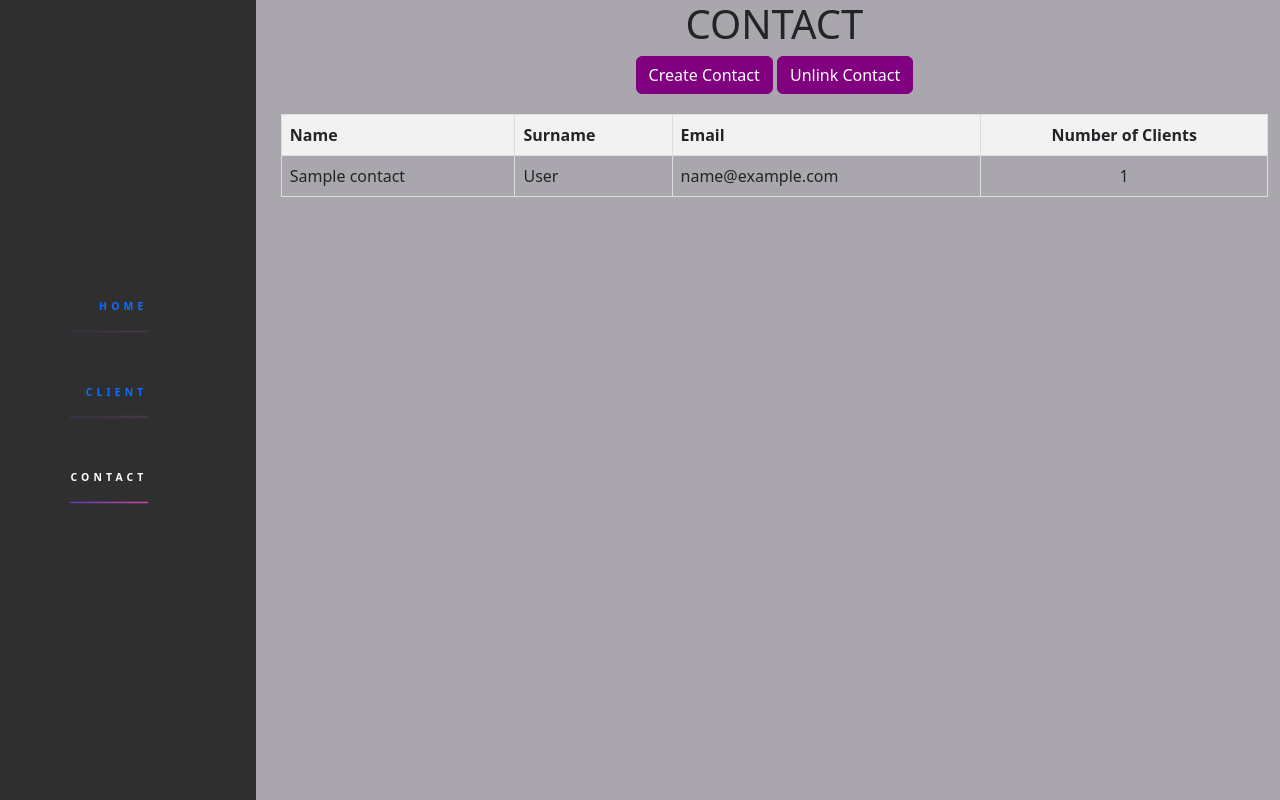
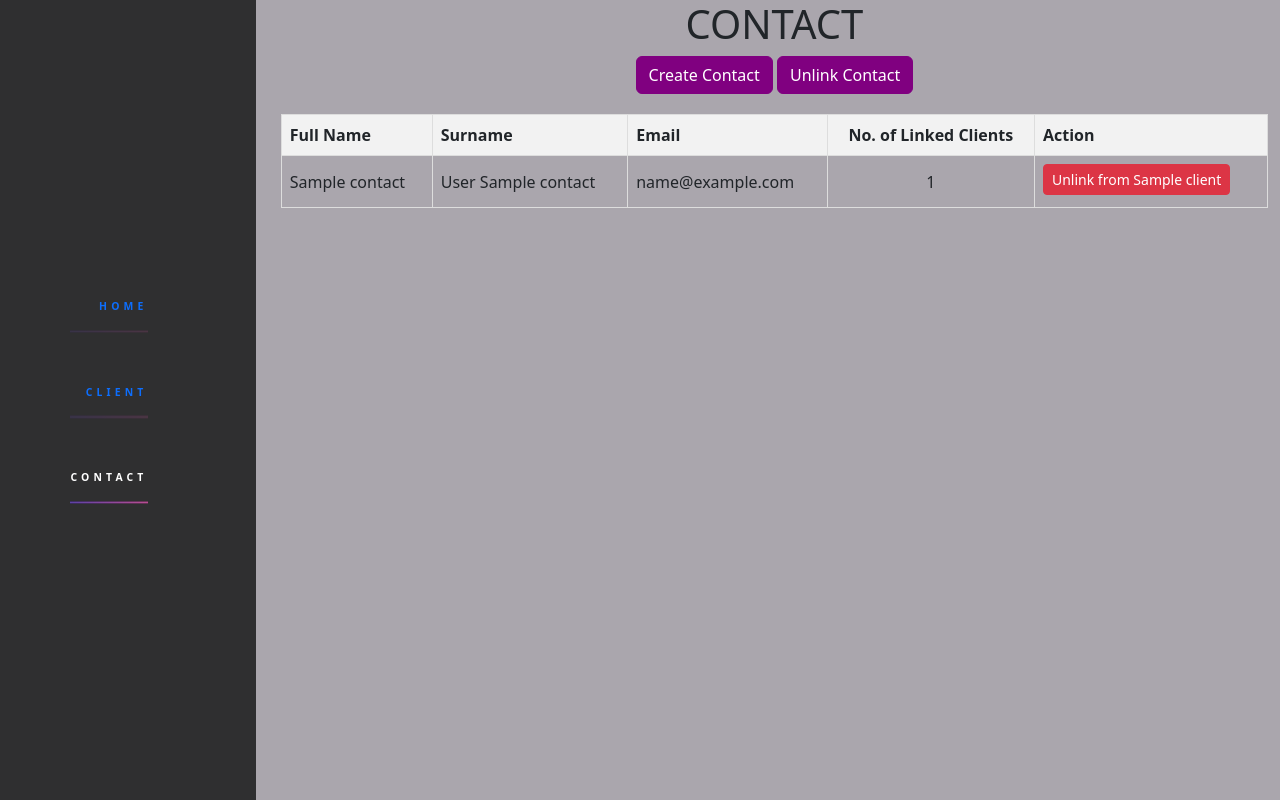
Before and after one commit to Nicarlo98/BinaryCityPrac, a PHP site: page /Contact/contact.php in a window 1280 px wide. Run offline with PHP 8.4, Linux system fonts and the light colour scheme; tables that the repository leaves empty or names only in its code hold one stand-in row (values such as "Sample post").

Commit message:
"Refactored error and success message display in client.php and contact.php, updated CSS styles, and modified contact listing table in contact.php"

```diff
--- a/Client Management System/Contact/contact.php
+++ b/Client Management System/Contact/contact.php
@@ -1,15 +1,5 @@
 <?php
 session_start(); // Start the session
-
-// Display error and success messages
-if (isset($_SESSION['error'])) {
-    echo '<div class="error">' . $_SESSION['error'] . '</div>';
-    unset($_SESSION['error']);
-}
-if (isset($_SESSION['success'])) {
-    echo '<div class="success">' . $_SESSION['success'] . '</div>';
-    unset($_SESSION['success']);
-}
 
 // Database connection
 include ('../config/conn.php');
@@ -28,17 +18,25 @@ try {
 }
 
 // Fetch contacts
-try {
-    $stmt = $pdo->query("SELECT c.*, COUNT(cc.client_id) as client_count
-                         FROM contacts c
-                         LEFT JOIN client_contact cc ON c.id = cc.contact_id
-                         GROUP BY c.id
-                         ORDER BY c.surname, c.name ASC");
-    $contacts = $stmt->fetchAll(PDO::FETCH_ASSOC);
-} catch (PDOException $e) {
-    $_SESSION['error'] = "Database error fetching contacts: " . $e->getMessage();
-    $contacts = [];
+$stmt = $pdo->query("SELECT c.*, COUNT(cc.client_id) as client_count,
+                            GROUP_CONCAT(DISTINCT cc.client_id) as linked_client_ids
+                     FROM contacts c
+                     LEFT JOIN client_contact cc ON c.id = cc.contact_id
+                     GROUP BY c.id
+                     ORDER BY c.surname, c.name ASC");
+$contacts = $stmt->fetchAll(PDO::FETCH_ASSOC);
+
+foreach ($contacts as &$contact) {
+    $linked_client_ids = explode(',', $contact['linked_client_ids']);
+    $contact['linked_clients'] = array_map(function ($client_id) use ($clients) {
+        $client = array_filter($clients, function ($c) use ($client_id) {
+            return $c['id'] == $client_id;
+        });
+        return $client ? reset($client) : null;
+    }, $linked_client_ids);
+    $contact['linked_clients'] = array_filter($contact['linked_clients']);
 }
+
 
 // Handle form submissions for unlinking contacts
 if ($_SERVER['REQUEST_METHOD'] === 'POST') {
@@ -155,6 +153,17 @@ if ($_SERVER['REQUEST_METHOD'] === 'POST') {
     </main>
     <section class="contactview">
         <div class="container">
+            <!-- Display error and success messages -->
+            <?php if (isset($_SESSION['error'])): ?>
+                <div class="alert alert-danger" role="alert"><?= $_SESSION['error'] ?></div>
+                <?php unset($_SESSION['error']); ?>
+            <?php endif; ?>
+
+            <?php if (isset($_SESSION['success'])): ?>
+                <div class="alert alert-success" role="alert"><?= $_SESSION['success'] ?></div>
+                <?php unset($_SESSION['success']); ?>
+            <?php endif; ?>
+
             <h1>CONTACT</h1>
             <div class="button-group">
                 <!-- Update the button to open the modal -->
@@ -242,21 +251,38 @@ if ($_SERVER['REQUEST_METHOD'] === 'POST') {
 
 
             <?php if (empty($contacts)): ?>
-                <p>No contact(s) found.</p>
+                <p>No contacts found.</p>
             <?php else: ?>
                 <table>
                     <tr>
-                        <th>Name</th>
+                        <th>Full Name</th>
                         <th>Surname</th>
                         <th>Email</th>
-                        <th class="text-center">Number of Clients</th>
+                        <th class="text-center">No. of Linked Clients</th>
+                        <th>Action</th>
                     </tr>
                     <?php foreach ($contacts as $contact): ?>
                         <tr>
-                            <td><?= htmlspecialchars($contact['name']) ?></td>
-                            <td><?= htmlspecialchars($contact['surname']) ?></td>
-                            <td><?= htmlspecialchars($contact['email']) ?></td>
+                            <td>
+                                <?= htmlspecialchars($contact['name']) ?>
+                            </td>
+                            <td>
+                                <?= htmlspecialchars($contact['surname'] . ' ' . $contact['name']) ?>
+                            </td>
+                            <td>
+                                <?= htmlspecialchars($contact['email']) ?>
+                            </td>
                             <td class="text-center"><?= $contact['client_count'] ?></td>
+                            <td>
+                                <?php if (!empty($contact['linked_clients'])): ?>
+                                    <?php foreach ($contact['linked_clients'] as $client): ?>
+                                        <a href="unlink_contact.php?contact_id=<?= $contact['id'] ?>&client_id=<?= $client['id'] ?>"
+                                            class="btn btn-sm btn-danger mb-1">Unlink from <?= htmlspecialchars($client['name']) ?></a>
+                                    <?php endforeach; ?>
+                                <?php else: ?>
+                                    No linked clients
+                                <?php endif; ?>
+                            </td>
                         </tr>
                     <?php endforeach; ?>
                 </table>
```
Also changed, not shown: Client Management System/Client/client.php (+12 -11 lines), Client Management System/Contact/unlink_contact.php (added, +39 -0 lines), Client Management System/assets/style.css (+0 -42 lines).
